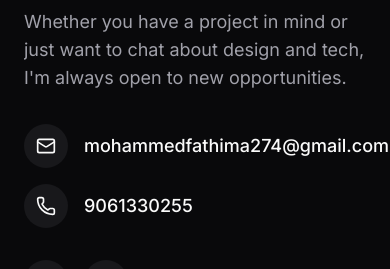
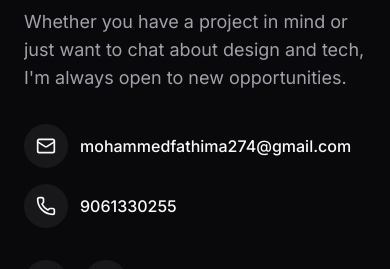
Before and after one commit to Fathima274/portfolio, a React (Vite) app: page / in a window 390 px wide. Shown: the part 4940-5209 px from the top of the page. Built offline with nearby package versions, Linux system fonts and the light colour scheme.

Commit message:
Contact.tsx

```diff
--- a/components/Contact.tsx
+++ b/components/Contact.tsx
@@ -27,17 +27,17 @@ const Contact: React.FC = () => {
 
           <Reveal delay={0.3}>
             <div className="flex flex-col gap-4 md:gap-6">
-              <a href={`mailto:${PERSONAL_INFO.email}`} className="flex items-center gap-4 text-lg md:text-xl font-medium text-zinc-900 dark:text-zinc-50 hover:text-indigo-500 dark:hover:text-indigo-400 transition-colors group">
-                <span className="p-3 bg-zinc-100 dark:bg-zinc-900 rounded-full group-hover:bg-indigo-50 dark:group-hover:bg-indigo-500/10 transition-colors">
+              <a href={`mailto:${PERSONAL_INFO.email}`} className="flex items-center gap-3 md:gap-4 text-base md:text-xl font-medium text-zinc-900 dark:text-zinc-50 hover:text-indigo-500 dark:hover:text-indigo-400 transition-colors group">
+                <span className="p-3 bg-zinc-100 dark:bg-zinc-900 rounded-full group-hover:bg-indigo-50 dark:group-hover:bg-indigo-500/10 transition-colors flex-shrink-0">
                   <Mail className="w-5 h-5" />
                 </span>
-                {PERSONAL_INFO.email}
+                <span className="break-all">{PERSONAL_INFO.email}</span>
               </a>
-              <a href={`tel:${PERSONAL_INFO.phone}`} className="flex items-center gap-4 text-lg md:text-xl font-medium text-zinc-900 dark:text-zinc-50 hover:text-indigo-500 dark:hover:text-indigo-400 transition-colors group">
-                <span className="p-3 bg-zinc-100 dark:bg-zinc-900 rounded-full group-hover:bg-indigo-50 dark:group-hover:bg-indigo-500/10 transition-colors">
+              <a href={`tel:${PERSONAL_INFO.phone}`} className="flex items-center gap-3 md:gap-4 text-base md:text-xl font-medium text-zinc-900 dark:text-zinc-50 hover:text-indigo-500 dark:hover:text-indigo-400 transition-colors group">
+                <span className="p-3 bg-zinc-100 dark:bg-zinc-900 rounded-full group-hover:bg-indigo-50 dark:group-hover:bg-indigo-500/10 transition-colors flex-shrink-0">
                   <Phone className="w-5 h-5" />
                 </span>
-                {PERSONAL_INFO.phone}
+                <span className="break-words">{PERSONAL_INFO.phone}</span>
               </a>
             </div>
           </Reveal>
```
